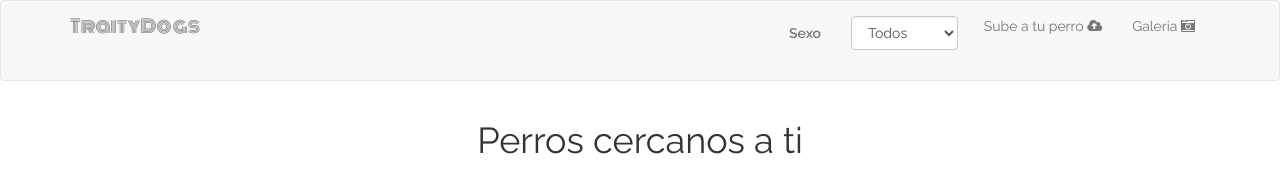
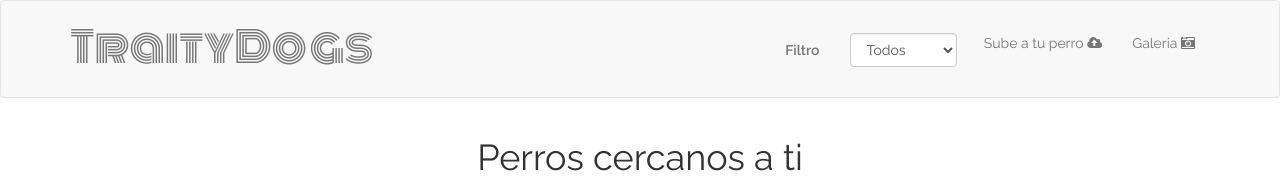
Before and after one commit to rubnvp/traitydogs, a website: page public/index.html in a window 1280 px wide. Shown: the top 188 px of the page. Drawn offline with nearby package versions, Linux system fonts and the light colour scheme; some packages are replaced by stand-ins of ours; a script that the page names is missing.

Commit message:
navbar margin correction

```diff
--- a/public/index.html
+++ b/public/index.html
@@ -22,16 +22,18 @@
         <div class="container topnav">
             <!-- Brand and toggle get grouped for better mobile display -->
             <div class="navbar-header">
+                <a class="navbar-brand topnav navbar-left Monoton" href="#">TraityDogs</a>
+                <div class="navbar-right margin-header">
                   <button type="button" class="navbar-toggle" data-toggle="collapse" data-target="#navbar-collapse">
                       <span class="sr-only">Toggle navigation</span>
                       <span class="icon-bar"></span>
                       <span class="icon-bar"></span>
                       <span class="icon-bar"></span>
                   </button>
-                <a class="navbar-brand topnav Monoton" href="#">TraityDogs</a>
+                </div>
             </div>
             <!-- Collect the nav links, forms, and other content for toggling -->
-            <div class="collapse navbar-collapse" id="navbar-collapse">
+            <div class="collapse navbar-collapse margin-header" id="navbar-collapse">
                 <ul class="nav navbar-nav navbar-right topnav">
                     <li><a>
                       <form class="form-horizontal">
@@ -39,9 +41,9 @@
 
                         <!-- Select Basic -->
                         <div class="form-group">
-                        <label class="col-md-4 control-label" for="dog-filter">Sexo</label>
+                          <label class="col-md-4 control-label" for="dog-filter">Filtro</label>
                           <div class="col-md-4">
-                          <select id="dog-filter" name="dog-filter" class="form-control">
+                            <select id="dog-filter" name="dog-filter" class="form-control margin-nav-item">
                               <option value="1">Todos</option>
                               <option value="2">Hembra</option>
                               <option value="3">Macho</option>
@@ -52,7 +54,7 @@
                       </fieldset>
                       </form>
                     </a></li>
-                    <li><a class="upload-dog" href="#upload-dog">Sube a tu perro <i class="fa fa-cloud-upload"></i></a></li>
+                    <li><a class="upload-dog margin-nav-item" href="#upload-dog">Sube a tu perro <i class="fa fa-cloud-upload"></i></a></li>
                     <li><a class="gallery" href="#gallery">Galeria <i class="fa fa-camera-retro"></i></a></li>
                 </ul>
             </div>
--- a/public/less/traitydogs.less
+++ b/public/less/traitydogs.less
@@ -1,5 +1,17 @@
 .Monoton{
     font-family: 'Monoton', cursive;
+    font-size: 3em;
+    margin-top: 0.5em;
+    margin-bottom: 0.5em;
+    margin-left: 0.5em;
+    margin-right: 0.5em;
+}
+.margin-header{
+    margin-top: 1.2em;
+}
+
+.margin-nav-item {
+    margin-right: 0.1;
 }
 
 .border-radius (@radius: 4px) {
@@ -42,10 +54,8 @@ img {
             padding: 10px;
         }
     }
-    &:hover {
-        h2 {
-            opacity: 1;
-        }
+    &:hover  h2 {
+        opacity: 1;
     }
 }
 // Color iconos
```
Also changed, not shown: public/css/traitydogs.css. Lines whose indentation alone changed are shown as unchanged.
